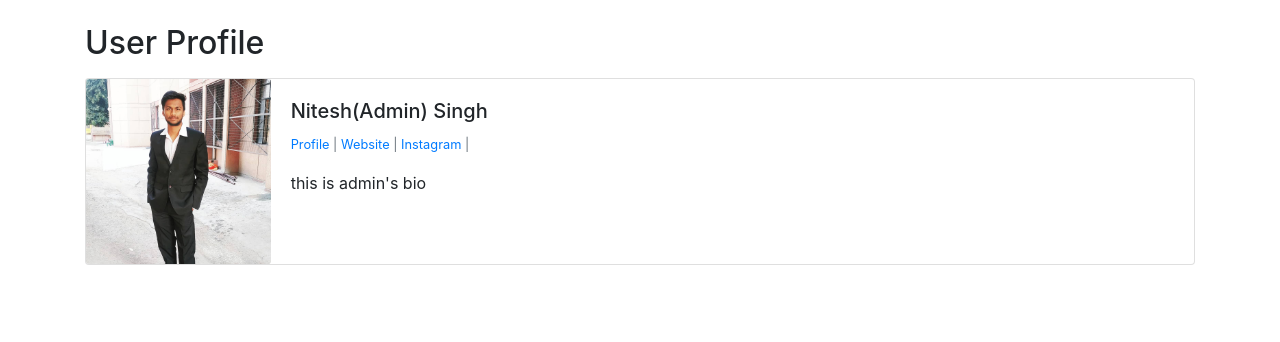
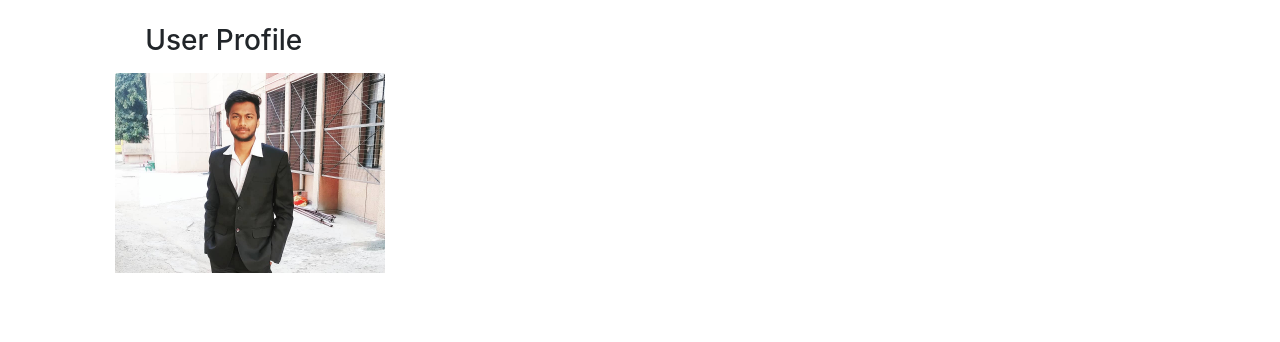
Before and after one commit to Nitesh-Singh-5/Informatica, a Django app: page /members/1/Profile/ in a window 1280 px wide. Shown: the part 56-398 px from the top of the page. Run offline with Django 3.2, Linux system fonts and the light colour scheme; data comes from the database, SQL or seed files in the repository; both versions use the stored data as it was after the commit; some libraries are stand-ins or nearby versions.

Commit message:
some changes

```diff
--- a/members/templates/registration/user_profile.html
+++ b/members/templates/registration/user_profile.html
@@ -1,57 +1,95 @@
-{% extends "base.html" %}
-{% load static %}
+{% extends "base.html" %} {% load static %} {% block content %}
 
-{% block content %}
+<div class="container">
+  <div class="row">
+    <div class="col-md-3 col-sm-3">
+      <h3 class="text-center">User Profile</h3>
+      <div class="hover01 column">
+        <div>
+          <figure>
+            {% if page_user.profile_pic %}
 
-<h2 class="mb-3">User Profile</h2>
+            <img
+              src="{{page_user.profile_pic.url}}"
+              class="card-img"
+              alt="author's image"
+            />
+
+            {% else %}
+
+            <img
+              src="{% static 'images/download.png' %}"
+              class="card-img"
+              alt="author's image"
+            />
+
+            {% endif %}
+          </figure>
+          <span class="font-weight-bold">
+            {{ page_user.user.first_name|capfirst }}
+            {{page_user.user.last_name|capfirst }}</span>
+        </div>
+    </div>
+</div>
+        <div class="col-md-8 col-sm-8 offset-1">
+
+        </div>
+
+      </div>
+    </div>
 
 
+
+
+
+
+    {% comment %}
     <div class="card mb-3">
       <div class="row no-gutters">
         <div class="col-md-2">
           {% if page_user.profile_pic %}
 
-                        <img src="{{page_user.profile_pic.url}}" class="card-img" alt="author's image">
+          <img
+            src="{{page_user.profile_pic.url}}"
+            class="card-img"
+            alt="author's image"
+          />
 
           {% else %}
 
-                        <img src="{% static 'images/download.png' %}" class="card-img" alt="author's image">
+          <img
+            src="{% static 'images/download.png' %}"
+            class="card-img"
+            alt="author's image"
+          />
 
           {% endif %}
-
         </div>
         <div class="col-md-10">
           <div class="card-body">
-                                <h5 class="card-title">{{ page_user.user.first_name|capfirst }} {{ page_user.user.last_name|capfirst }}</h5>
+            <h5 class="card-title">
+              {{ page_user.user.first_name|capfirst }} {{
+              page_user.user.last_name|capfirst }}
+            </h5>
             <p class="small text-muted">
-
-                                        <a href="{% url 'show_profile' page_user.id %}">Profile</a> |
-
-                                        {% if page_user.website_url %}
-                                        <a href="{{ page_user.website_url }}">Website</a> |
-                                        {% endif %}
-
-                                        {% if page_user.facebook_url %}
-                                        <a href="{{ page_user.facebook_url }}">Facebook</a> |
-                                        {% endif %}
-
+              <a href="{% url 'show_profile' page_user.id %}">Profile</a> | {%
+              if page_user.website_url %}
+              <a href="{{ page_user.website_url }}">Website</a> | {% endif %} {%
+              if page_user.facebook_url %}
+              <a href="{{ page_user.facebook_url }}">Facebook</a> | {% endif %}
               {% if page_user.twitter_url %}
-                                        <a href="{{ page_user.twitter_url }}">Twitter</a> |
-                                        {% endif %}
-
-                                        {% if  page_user.instagram_url %}
-                                        <a href="{{ page_user.instagram_url }}">Instagram</a> |
-                                        {% endif %}
-
-                                        {% if page_user.linkdin_url %}
+              <a href="{{ page_user.twitter_url }}">Twitter</a> | {% endif %} {%
+              if page_user.instagram_url %}
+              <a href="{{ page_user.instagram_url }}">Instagram</a> | {% endif
+              %} {% if page_user.linkdin_url %}
               <a href="{{ page_user.linkdin_url }}">Linkdin</a>
               {% endif %}
             </p>
             <p class="card-text">{{ page_user.bio }}</p>
-
           </div>
         </div>
       </div>
     </div>
-
-{% endblock content %}
+    {% endcomment %} {% endblock content %}
+  </div>
+</div>
--- a/theblog/static/css/core0.css
+++ b/theblog/static/css/core0.css
@@ -61,30 +61,67 @@ li{
     font-family: 'Open Sans Condensed', sans-serif;
 }
 
-/*             --------     For Footer    --------         */
 
-/* body{
-    font-weight: 300;
-    display: flex;
-    flex-direction: column;
-    height: 100vh;
+
+.hover01 figure img {
+	-webkit-transform: scale(1);
+	transform: scale(1);
+	-webkit-transition: .3s ease-in-out;
+	transition: .3s ease-in-out;
 }
-p{
-    margin: 0;
-    padding: 0;
-} */
-/* .blogfoot{
-    width: 100vw;
-    position: sticky;
-    height: 5rem;
-    background-color: black;
-    margin-top: auto;
+.hover01 figure:hover img {
+	-webkit-transform: scale(1.3);
+	transform: scale(1.3);
 }
-.blogfoot p{
-    color: #fff;
-    width: 100vw;
-    font-size: 1.6rem;
-    text-align: center;
-    text-transform: capitalize;
+.column {
+	margin: 15px 15px 0;
+	padding: 0;
 }
- */
+.column:last-child {
+	padding-bottom: 60px;
+}
+.column::after {
+	content: '';
+	clear: both;
+	display: block;
+}
+.column div {
+	position: relative;
+	float: left;
+	width: 300px;
+	height: 200px;
+	margin: 0 0 0 25px;
+	padding: 0;
+}
+.column div:first-child {
+	margin-left: 0;
+}
+.column div span {
+	position: absolute;
+	bottom: -20px;
+	left: 0;
+	z-index: -1;
+	display: block;
+	width: 300px;
+	margin: 0;
+	padding: 0;
+	color: #444;
+	font-size: 18px;
+	text-decoration: none;
+	text-align: center;
+	-webkit-transition: .3s ease-in-out;
+	transition: .3s ease-in-out;
+	opacity: 0;
+}
+figure {
+	width: 270px;
+	height: 200px;
+	margin: 0;
+	padding: 0;
+	background: #fff;
+	overflow: hidden;
+}
+figure:hover+span {
+	bottom: -36px;
+	opacity: 1;
+}
--- a/theblog/templates/home.html
+++ b/theblog/templates/home.html
@@ -2,8 +2,8 @@
 
 {% block content %}
 
-<h2>Post</h2>
-
+<h1 class="font-weight-bold">Post</h1>
+<br>
 <ul>
 {% if post_list %}
     {% for post in object_list %}
```
Also changed, not shown: db.sqlite3. Lines whose indentation alone changed are shown as unchanged.
